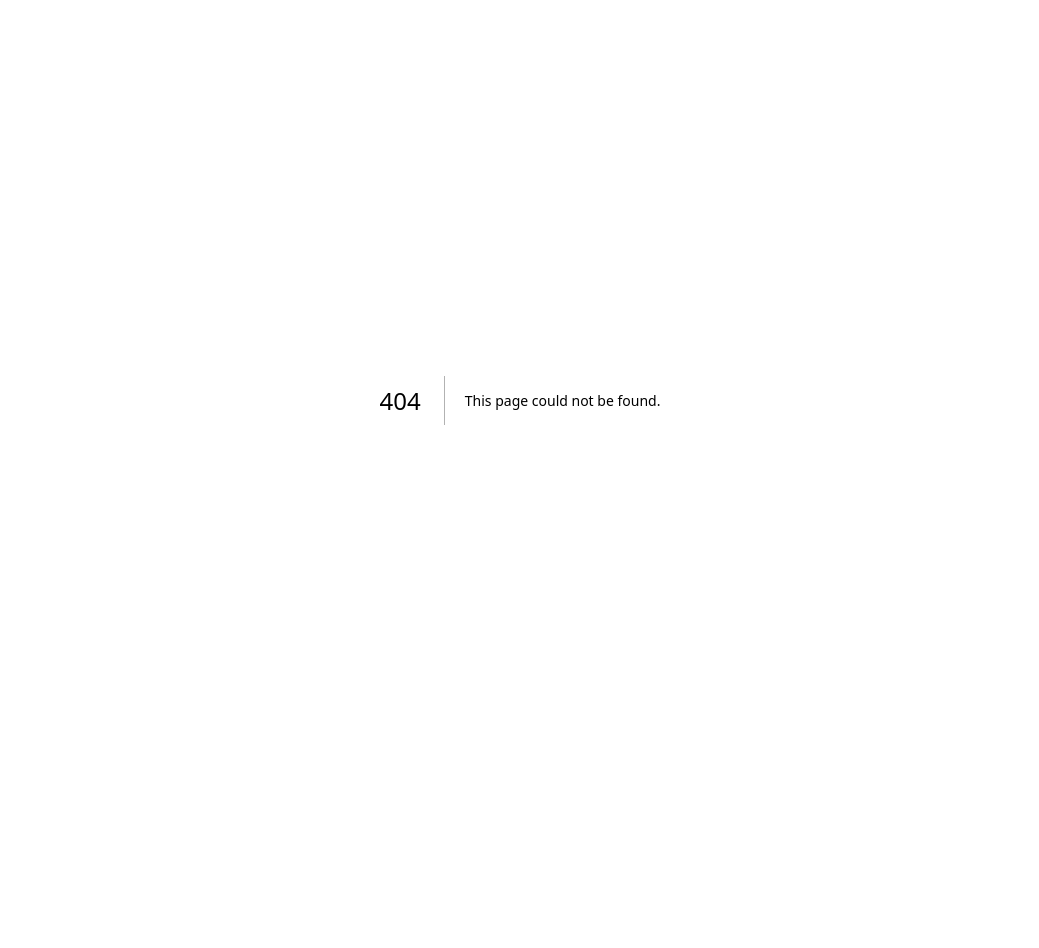
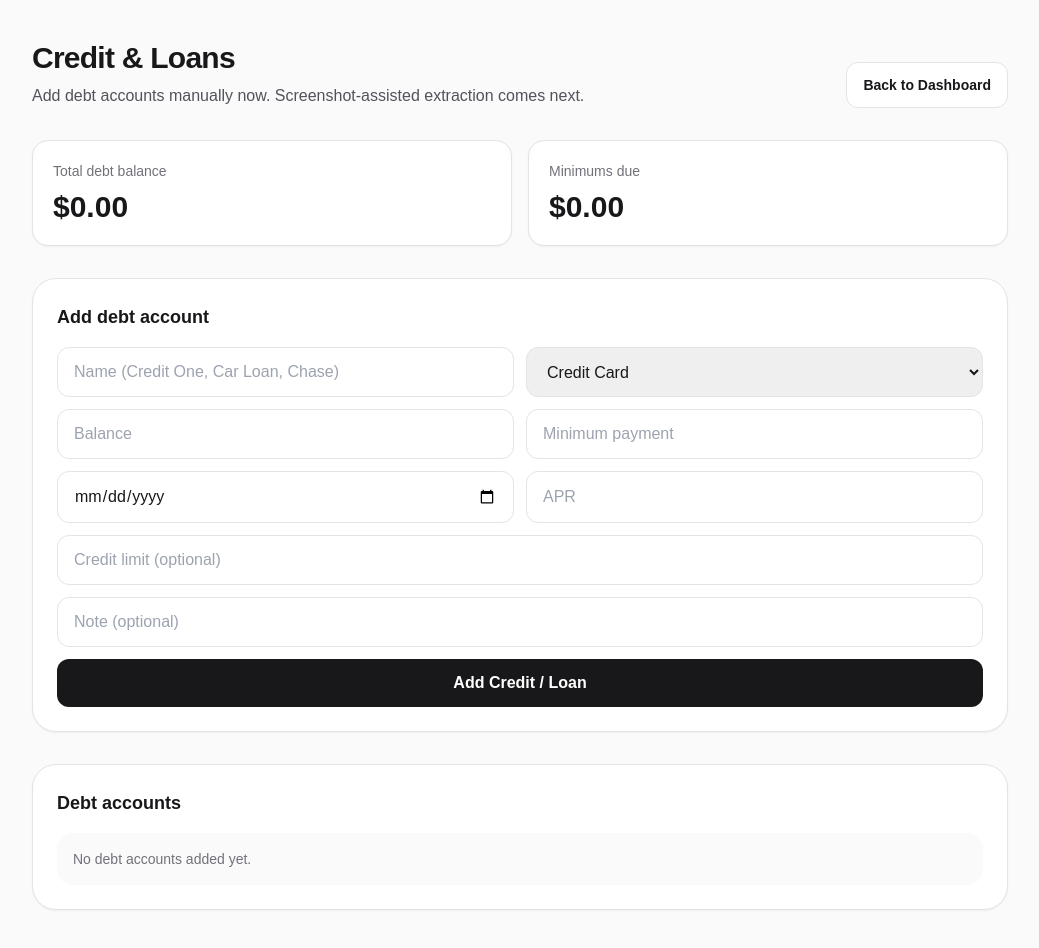
Before and after one commit to KristineMK72/money-control-saas, a Next.js app: page /debt in a window 1280 px wide. Before the commit this address had no page. Shown: the whole page, without its empty margins (120-1159 px from the left). Before the commit the page ends 800 px from the top, so only its background shows below. Built offline with nearby package versions, Linux system fonts and the light colour scheme.

Commit message:
Create page.tsx

```diff
--- /dev/null
+++ b/app/debt/page.tsx
@@ -0,0 +1,203 @@
+"use client";
+
+import { useState } from "react";
+import { useMoneyStore } from "@/lib/money/store";
+import type { DebtEntry } from "@/lib/money/types";
+
+export default function DebtPage() {
+  const { debts, totals, addDebt, removeDebt } = useMoneyStore();
+
+  const [name, setName] = useState("");
+  const [kind, setKind] = useState<"credit" | "loan">("credit");
+  const [balance, setBalance] = useState("");
+  const [minPayment, setMinPayment] = useState("");
+  const [dueDate, setDueDate] = useState("");
+  const [apr, setApr] = useState("");
+  const [creditLimit, setCreditLimit] = useState("");
+  const [note, setNote] = useState("");
+
+  function handleAddDebt() {
+    const bal = Number(balance);
+    if (!name.trim() || !Number.isFinite(bal) || bal < 0) return;
+
+    const entry: DebtEntry = {
+      id: crypto.randomUUID(),
+      name: name.trim(),
+      kind,
+      balance: bal,
+      minPayment: minPayment ? Number(minPayment) : undefined,
+      dueDate: dueDate || undefined,
+      apr: apr ? Number(apr) : undefined,
+      creditLimit: creditLimit ? Number(creditLimit) : undefined,
+      note: note.trim() || undefined,
+    };
+
+    addDebt(entry);
+
+    setName("");
+    setKind("credit");
+    setBalance("");
+    setMinPayment("");
+    setDueDate("");
+    setApr("");
+    setCreditLimit("");
+    setNote("");
+  }
+
+  return (
+    <main className="min-h-screen bg-zinc-50 text-zinc-900">
+      <div className="mx-auto max-w-5xl px-6 py-10">
+        <div className="flex flex-col gap-3 md:flex-row md:items-end md:justify-between">
+          <div>
+            <h1 className="text-3xl font-black tracking-tight">
+              Credit & Loans
+            </h1>
+            <p className="mt-2 text-zinc-600">
+              Add debt accounts manually now. Screenshot-assisted extraction comes next.
+            </p>
+          </div>
+
+          <a
+            href="/dashboard"
+            className="rounded-xl border border-zinc-200 bg-white px-4 py-3 text-sm font-semibold hover:bg-zinc-100"
+          >
+            Back to Dashboard
+          </a>
+        </div>
+
+        <div className="mt-8 grid gap-4 md:grid-cols-2">
+          <div className="rounded-2xl border border-zinc-200 bg-white p-5 shadow-sm">
+            <div className="text-sm text-zinc-500">Total debt balance</div>
+            <div className="mt-2 text-3xl font-black">
+              ${totals.debtBalance.toFixed(2)}
+            </div>
+          </div>
+
+          <div className="rounded-2xl border border-zinc-200 bg-white p-5 shadow-sm">
+            <div className="text-sm text-zinc-500">Minimums due</div>
+            <div className="mt-2 text-3xl font-black">
+              ${totals.debtMinimums.toFixed(2)}
+            </div>
+          </div>
+        </div>
+
+        <div className="mt-8 rounded-3xl border border-zinc-200 bg-white p-6 shadow-sm">
+          <h2 className="text-lg font-bold">Add debt account</h2>
+
+          <div className="mt-4 grid gap-3 md:grid-cols-2">
+            <input
+              placeholder="Name (Credit One, Car Loan, Chase)"
+              value={name}
+              onChange={(e) => setName(e.target.value)}
+              className="rounded-xl border border-zinc-200 px-4 py-3"
+            />
+
+            <select
+              value={kind}
+              onChange={(e) => setKind(e.target.value as "credit" | "loan")}
+              className="rounded-xl border border-zinc-200 px-4 py-3"
+            >
+              <option value="credit">Credit Card</option>
+              <option value="loan">Loan</option>
+            </select>
+
+            <input
+              placeholder="Balance"
+              type="number"
+              inputMode="decimal"
+              value={balance}
+              onChange={(e) => setBalance(e.target.value)}
+              className="rounded-xl border border-zinc-200 px-4 py-3"
+            />
+
+            <input
+              placeholder="Minimum payment"
+              type="number"
+              inputMode="decimal"
+              value={minPayment}
+              onChange={(e) => setMinPayment(e.target.value)}
+              className="rounded-xl border border-zinc-200 px-4 py-3"
+            />
+
+            <input
+              type="date"
+              value={dueDate}
+              onChange={(e) => setDueDate(e.target.value)}
+              className="rounded-xl border border-zinc-200 px-4 py-3"
+            />
+
+            <input
+              placeholder="APR"
+              type="number"
+              inputMode="decimal"
+              value={apr}
+              onChange={(e) => setApr(e.target.value)}
+              className="rounded-xl border border-zinc-200 px-4 py-3"
+            />
+
+            <input
+              placeholder="Credit limit (optional)"
+              type="number"
+              inputMode="decimal"
+              value={creditLimit}
+              onChange={(e) => setCreditLimit(e.target.value)}
+              className="rounded-xl border border-zinc-200 px-4 py-3 md:col-span-2"
+            />
+
+            <input
+              placeholder="Note (optional)"
+              value={note}
+              onChange={(e) => setNote(e.target.value)}
+              className="rounded-xl border border-zinc-200 px-4 py-3 md:col-span-2"
+            />
+
+            <button
+              onClick={handleAddDebt}
+              className="rounded-xl bg-zinc-900 px-4 py-3 font-semibold text-white hover:bg-black md:col-span-2"
+            >
+              Add Credit / Loan
+            </button>
+          </div>
+        </div>
+
+        <div className="mt-8 rounded-3xl border border-zinc-200 bg-white p-6 shadow-sm">
+          <h2 className="text-lg font-bold">Debt accounts</h2>
+
+          <div className="mt-4 grid gap-3">
+            {debts.length === 0 ? (
+              <div className="rounded-2xl bg-zinc-50 p-4 text-sm text-zinc-500">
+                No debt accounts added yet.
+              </div>
+            ) : (
+              debts.map((debt) => (
+                <div
+                  key={debt.id}
+                  className="flex items-center justify-between rounded-2xl bg-zinc-50 p-4"
+                >
+                  <div>
+                    <div className="font-semibold">{debt.name}</div>
+                    <div className="text-sm text-zinc-500">
+                      {debt.kind} · Balance ${debt.balance.toFixed(2)}
+                      {debt.minPayment != null
+                        ? ` · Min ${debt.minPayment.toFixed(2)}`
+                        : ""}
+                      {debt.dueDate ? ` · Due ${debt.dueDate}` : ""}
+                      {debt.apr != null ? ` · APR ${debt.apr}%` : ""}
+                    </div>
+                  </div>
+
+                  <button
+                    onClick={() => removeDebt(debt.id)}
+                    className="rounded-lg border border-zinc-200 bg-white px-3 py-2 text-xs font-semibold hover:bg-zinc-100"
+                  >
+                    Delete
+                  </button>
+                </div>
+              ))
+            )}
+          </div>
+        </div>
+      </div>
+    </main>
+  );
+}
```
